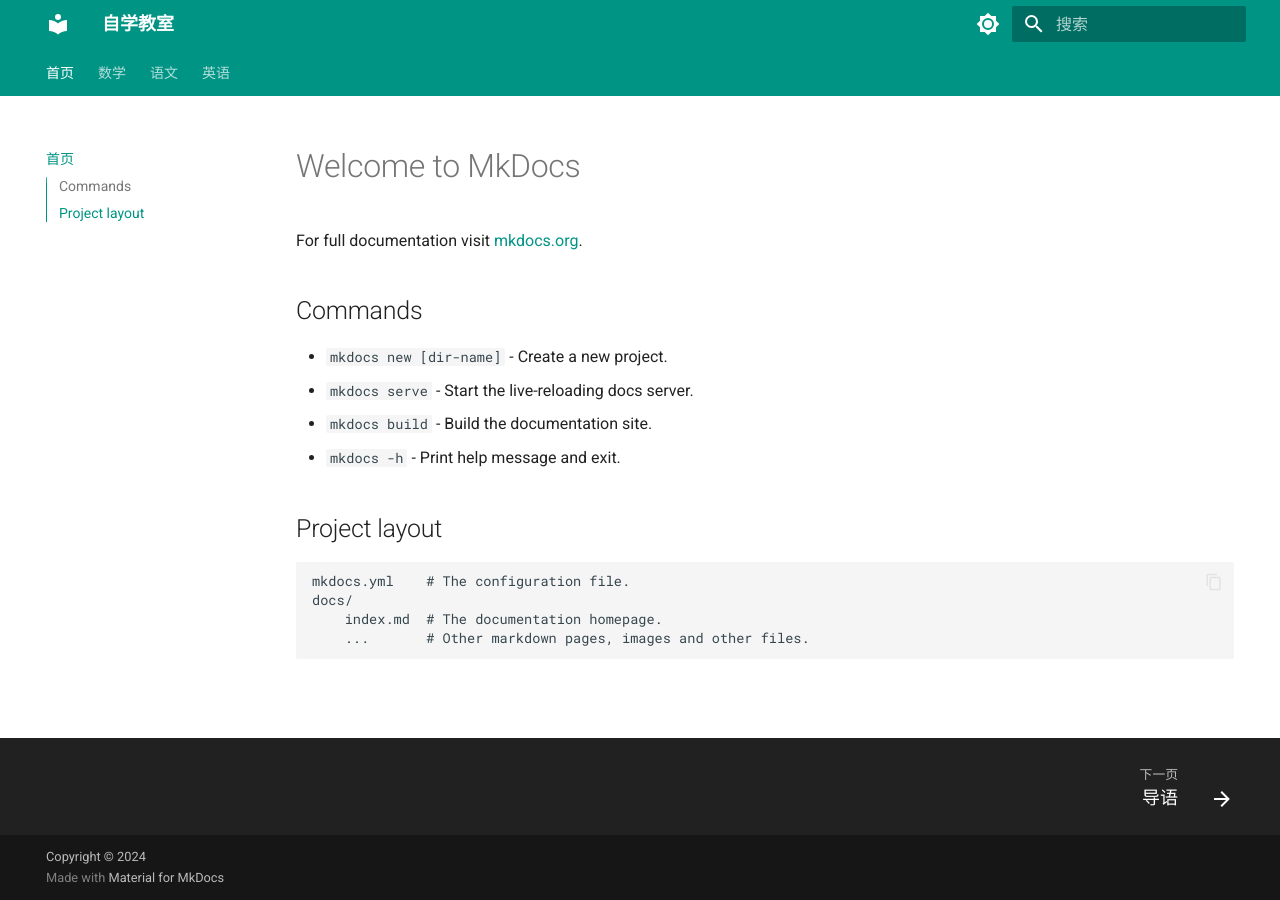
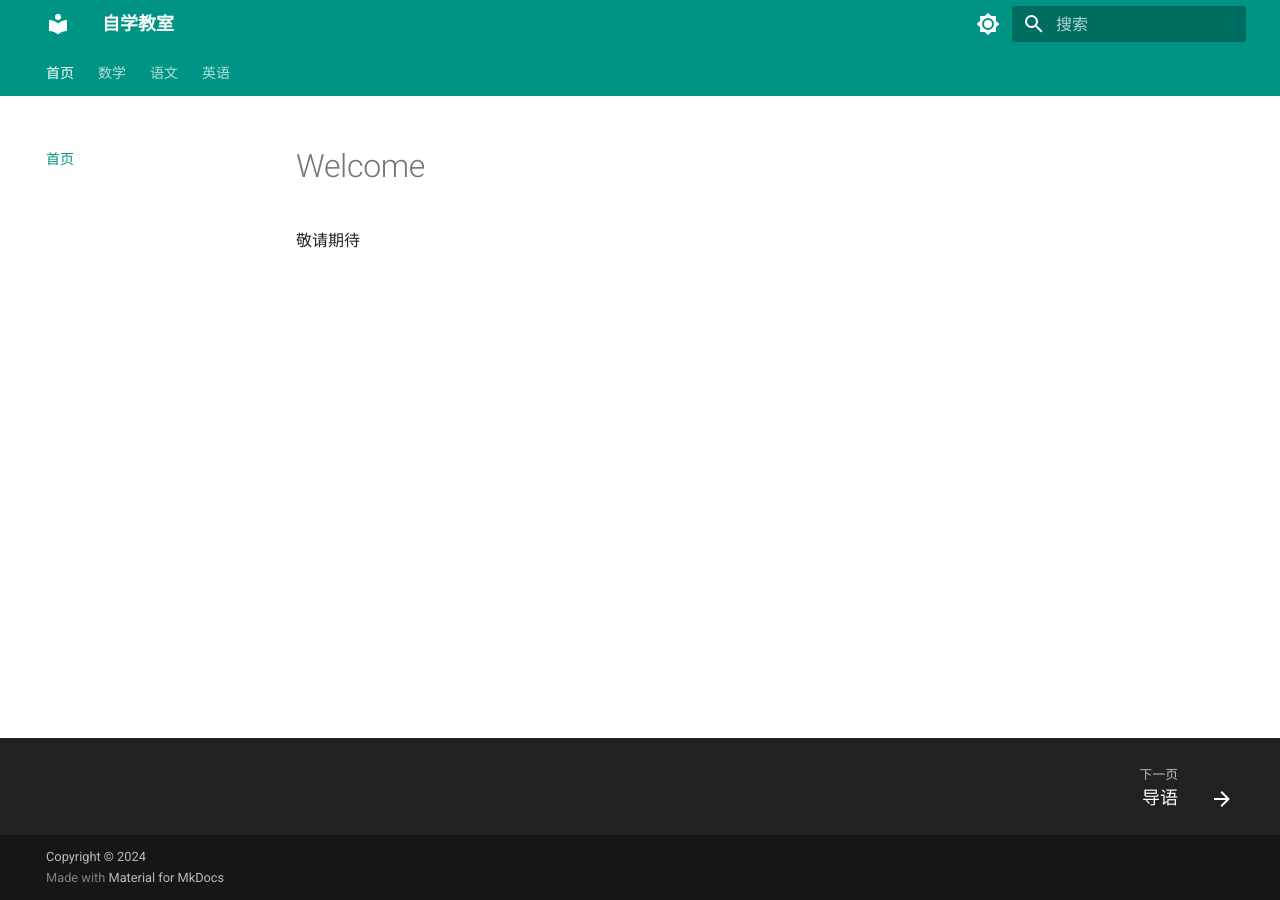
Before and after one commit to sorokin990/sorokin990.github.io, an MkDocs documentation site: the page built from docs/index.md, in a window 1280 px wide. Built offline with MkDocs 1.6.1 and Material for MkDocs 9.7.7, drawn with Linux system fonts in a browser that asks for light colours; comment, search, counter and statistics services are not loaded.

Commit message:
Update index.md

```diff
--- a/docs/index.md
+++ b/docs/index.md
@@ -1,17 +1,3 @@
-# Welcome to MkDocs
+# Welcome
 
-For full documentation visit [mkdocs.org](https://www.mkdocs.org).
-
-## Commands
-
-* `mkdocs new [dir-name]` - Create a new project.
-* `mkdocs serve` - Start the live-reloading docs server.
-* `mkdocs build` - Build the documentation site.
-* `mkdocs -h` - Print help message and exit.
-
-## Project layout
-
-    mkdocs.yml    # The configuration file.
-    docs/
-        index.md  # The documentation homepage.
-        ...       # Other markdown pages, images and other files.
+敬请期待
```
